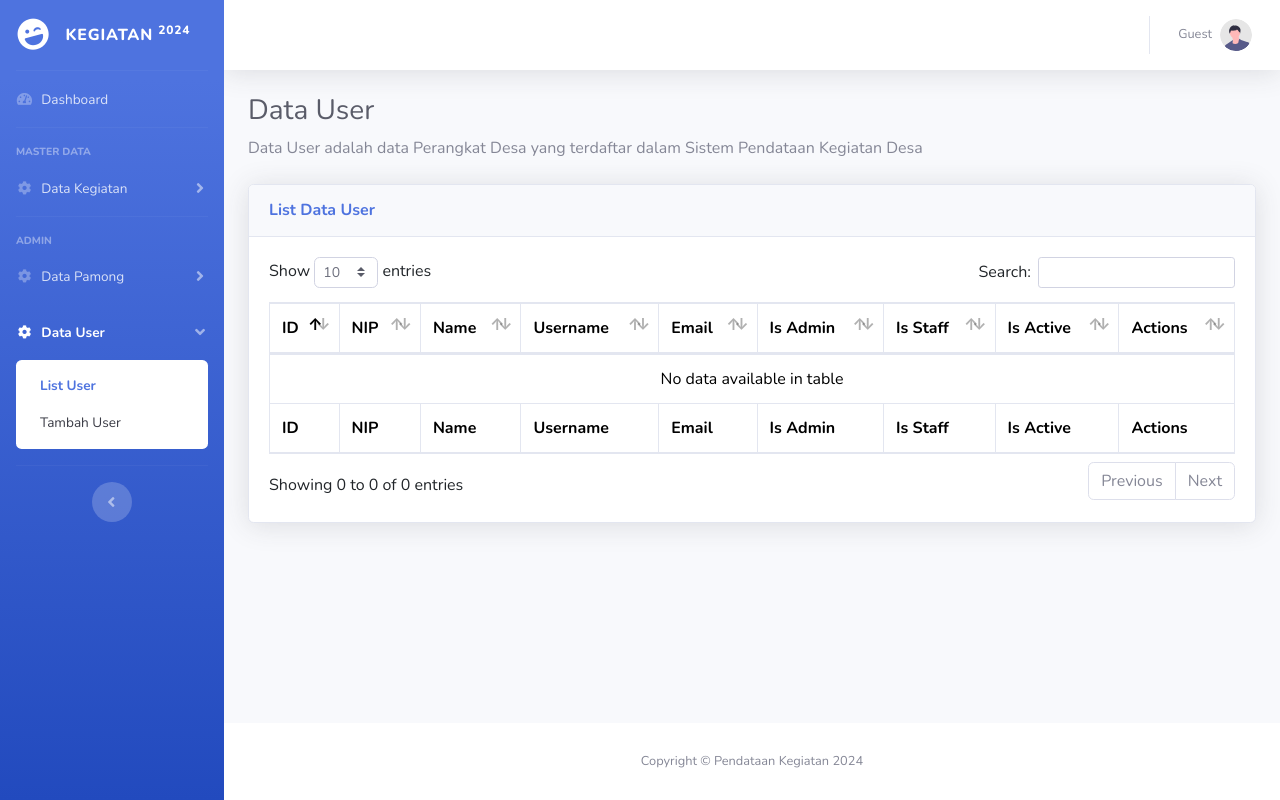
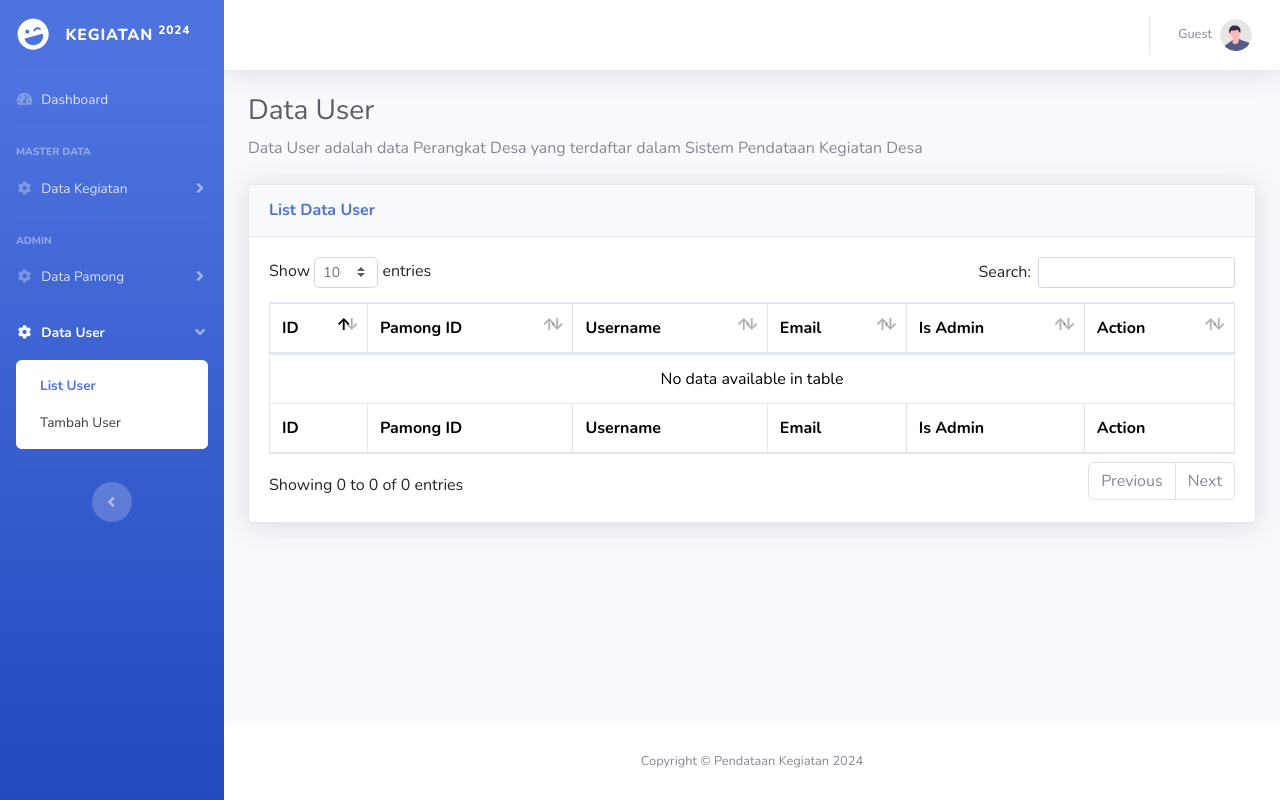
Before and after one commit to ridwaanhall/fepengabdian, a Django app: page /list-user/ in a window 1280 px wide. Run offline with Django 4.2, Linux system fonts and the light colour scheme; some libraries are stand-ins or nearby versions.

Commit message:
add user CRD

```diff
--- a/base/templates/list-user.html
+++ b/base/templates/list-user.html
@@ -43,46 +43,33 @@
                     <thead>
                         <tr>
                             <th>ID</th>
-                            <th>NIP</th>
-                            <th>Name</th>
+                            <th>Pamong ID</th>
                             <th>Username</th>
-                            <!-- <th>Password Text</th> -->
-                            <!-- <th>Password Encrypted</th> -->
                             <th>Email</th>
                             <th>Is Admin</th>
-                            <th>Is Staff</th>
-                            <th>Is Active</th>
-                            <th>Actions</th>
+                            <th>Action</th>
                         </tr>
                     </thead>
                     <tfoot>
                         <tr>
                             <th>ID</th>
-                            <th>NIP</th>
-                            <th>Name</th>
+                            <th>Pamong ID</th>
                             <th>Username</th>
-                            <!-- <th>Password Text</th> -->
                             <th>Email</th>
                             <th>Is Admin</th>
-                            <th>Is Staff</th>
-                            <th>Is Active</th>
-                            <th>Actions</th>
+                            <th>Action</th>
                         </tr>
                     </tfoot>
                     <tbody>
-                        {% for user in users %}
+                        {% for user in user_list %}
                         <tr>
                             <td>{{ user.id }}</td>
-                            <td>{{ user.pamong.nip }}</td>
-                            <td>{{ user.pamong.nama }}</td>
+                            <td>{{ user.pamong_id }}</td>
                             <td>{{ user.username }}</td>
-                            <!-- <td>{{ user.password_text }}</td> -->
                             <td>{{ user.email }}</td>
                             <td>{{ user.is_admin }}</td>
-                            <td>{{ user.is_staff }}</td>
-                            <td>{{ user.is_active }}</td>
                             <td>
-                                <a href="{% url 'detail-edit-user' user.id %}" class="btn btn-success mb-1 btn-sm">
+                                <a href="#" class="btn btn-success mb-1 btn-sm">
                                     <i class="fa fa-edit"></i>
                                 </a>
                                 <a href="{% url 'hapus-user' user.id %}" class="btn btn-danger mb-1 btn-sm btn-delete">
```
Also changed, not shown: base/templates/tambah-user.html (+4 -16 lines).
